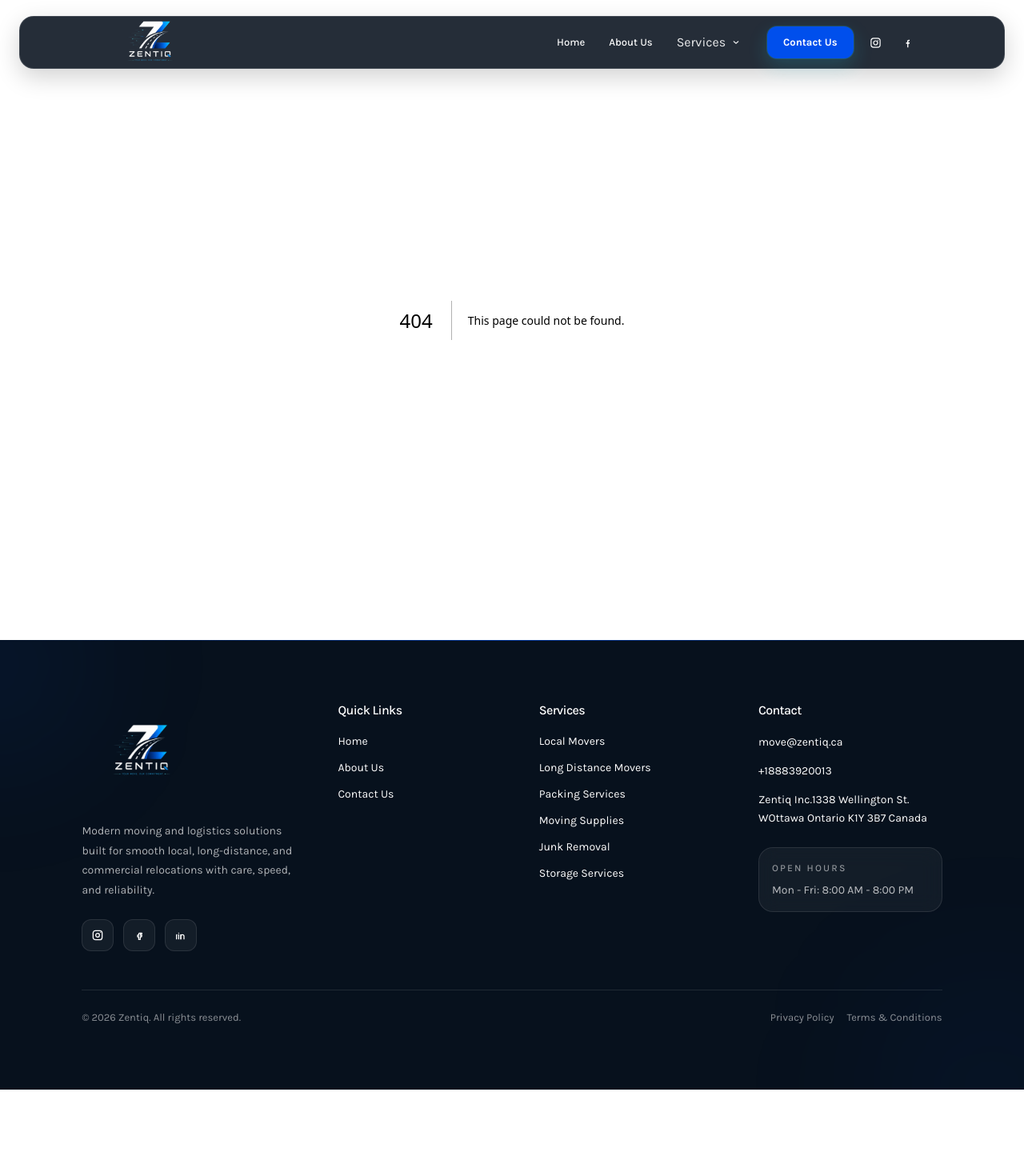
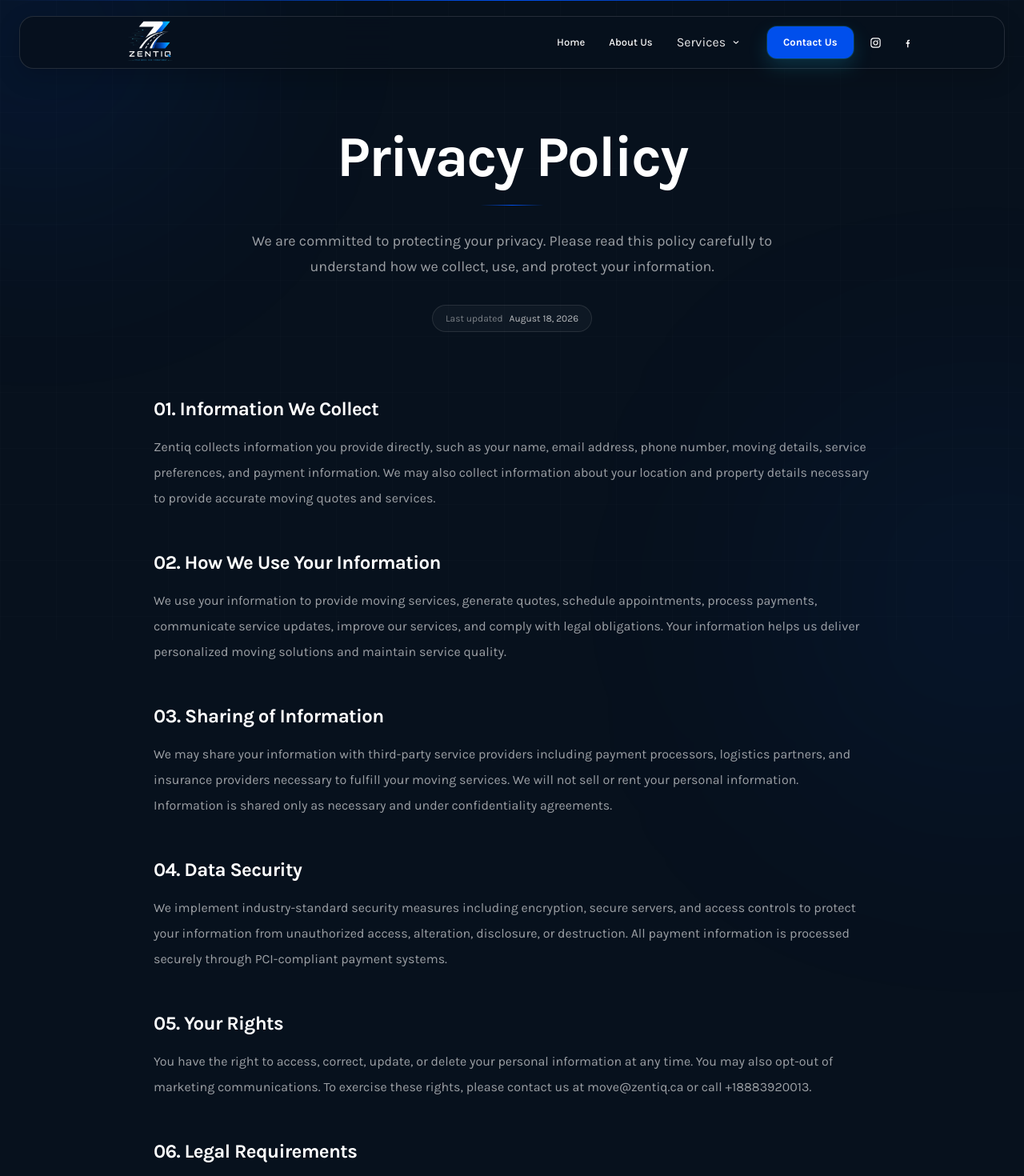
Before and after one commit to godigigo/Zentiq, a Next.js app in the folder client/: page /privacy-policy in a window 1280 px wide. Before the commit this address had no page. Shown: the top 1470 px of the page at 80% size. Before the commit the page ends 1362 px from the top, so only its background shows below. Built offline with nearby package versions, Linux system fonts and the light colour scheme; a web font is replaced by a local one.

Commit message:
feat: add privacy and policy page

```diff
--- /dev/null
+++ b/client/src/app/privacy-policy/page.jsx
@@ -0,0 +1,165 @@
+"use client";
+
+import Link from "next/link";
+
+const sections = [
+  {
+    number: "01",
+    title: "Information We Collect",
+    content:
+      "Zentiq collects information you provide directly, such as your name, email address, phone number, moving details, service preferences, and payment information. We may also collect information about your location and property details necessary to provide accurate moving quotes and services.",
+  },
+  {
+    number: "02",
+    title: "How We Use Your Information",
+    content:
+      "We use your information to provide moving services, generate quotes, schedule appointments, process payments, communicate service updates, improve our services, and comply with legal obligations. Your information helps us deliver personalized moving solutions and maintain service quality.",
+  },
+  {
+    number: "03",
+    title: "Sharing of Information",
+    content:
+      "We may share your information with third-party service providers including payment processors, logistics partners, and insurance providers necessary to fulfill your moving services. We will not sell or rent your personal information. Information is shared only as necessary and under confidentiality agreements.",
+  },
+  {
+    number: "04",
+    title: "Data Security",
+    content:
+      "We implement industry-standard security measures including encryption, secure servers, and access controls to protect your information from unauthorized access, alteration, disclosure, or destruction. All payment information is processed securely through PCI-compliant payment systems.",
+  },
+  {
+    number: "05",
+    title: "Your Rights",
+    content:
+      "You have the right to access, correct, update, or delete your personal information at any time. You may also opt-out of marketing communications. To exercise these rights, please contact us at move@zentiq.ca or call +18883920013.",
+  },
+  {
+    number: "06",
+    title: "Legal Requirements",
+    content:
+      "We may disclose your information when required by law, court order, or governmental authority. We may also disclose information if necessary to protect our legal rights, prevent fraud, enforce our agreements, or protect the safety of our users and services.",
+  },
+  {
+    number: "07",
+    title: "Cookies and Tracking",
+    content:
+      "Our website uses cookies to enhance user experience, track website performance, and analyze usage patterns. You can control cookie settings through your browser. We do not use cookies to collect sensitive personal information without your consent.",
+  },
+  {
+    number: "08",
+    title: "Third-Party Links",
+    content:
+      "Our website may contain links to third-party websites. We are not responsible for their privacy practices. We encourage you to review the privacy policies of any third-party sites before providing your information.",
+  },
+  {
+    number: "09",
+    title: "Children's Privacy",
+    content:
+      "Zentiq does not knowingly collect personal information from children under 18 years old. If we become aware that a child has provided us with personal information, we will delete such information immediately and terminate the child's account.",
+  },
+  {
+    number: "10",
+    title: "Changes to This Policy",
+    content:
+      "We may update this Privacy Policy from time to time to reflect changes in our practices, technology, legal requirements, or other factors. The latest version will always be posted on our website with the effective date. Your continued use of our services constitutes acceptance of these changes.",
+  },
+];
+
+export default function PrivacyPolicy() {
+  return (
+    <main className="min-h-screen bg-[#07111d] text-white">
+      {/* Top line */}
+      <div className="pointer-events-none fixed inset-x-0 top-0 z-50 h-px bg-gradient-to-r from-transparent via-[#004FEC] to-transparent" />
+
+      {/* Background glow */}
+      <div className="pointer-events-none fixed -left-40 -top-40 h-[420px] w-[420px] rounded-full bg-[#004FEC]/10 blur-[130px]" />
+
+      <div className="pointer-events-none fixed -bottom-40 -right-40 h-[420px] w-[420px] rounded-full bg-[#004FEC]/10 blur-[140px]" />
+
+      {/* Grid background */}
+      <div
+        className="pointer-events-none fixed inset-0 opacity-[0.025]"
+        style={{
+          backgroundImage:
+            "linear-gradient(rgba(255,255,255,0.5) 1px, transparent 1px), linear-gradient(90deg, rgba(255,255,255,0.5) 1px, transparent 1px)",
+          backgroundSize: "70px 70px",
+        }}
+      />
+
+      <div className="site-container relative z-10 py-16 md:py-20 lg:py-24">
+        {/* Header */}
+        <header className="mx-auto mt-10 mb-14 max-w-4xl text-center md:mt-16 md:mb-20">
+          {/* Legal badge */}
+
+
+          {/* Heading */}
+          <h1 className="mb-6 text-4xl font-bold tracking-[-0.03em] sm:text-5xl md:text-6xl lg:text-7xl">
+            Privacy Policy
+          </h1>
+
+          {/* Accent line */}
+          <div className="mx-auto mb-7 h-px w-20 bg-gradient-to-r from-transparent via-[#004FEC] to-transparent" />
+
+          {/* Intro paragraph */}
+          <p className="mx-auto max-w-2xl text-base leading-7 text-white/60 sm:text-lg sm:leading-8">
+            We are committed to protecting your privacy. Please read this
+            policy carefully to understand how we collect, use, and protect
+            your information.
+          </p>
+
+          {/* Updated info */}
+          <div className="mt-8 inline-flex items-center gap-2 rounded-full border border-white/10 bg-white/[0.03] px-4 py-2 text-xs text-white/45">
+            <span>Last updated</span>
+            <span className="text-white/70">August 18, 2026</span>
+          </div>
+        </header>
+
+        {/* Main content */}
+        <div className="mx-auto max-w-4xl">
+          <div className="space-y-12">
+            {sections.map((section) => (
+              <section key={section.number}>
+                <h2 className="mb-4 text-xl font-semibold tracking-tight text-white sm:text-2xl">
+                  {section.number}. {section.title}
+                </h2>
+
+                <p className="text-[15px] leading-7 text-white/60 sm:text-base sm:leading-8">
+                  {section.content}
+                </p>
+              </section>
+            ))}
+          </div>
+
+          {/* Legal notice */}
+          <div className="mt-14 border-t border-white/[0.08] pt-8">
+            <h3 className="mb-3 text-sm font-semibold text-white">
+              Important Notice
+            </h3>
+
+            <p className="text-sm leading-7 text-white/50">
+              By continuing to access or use the Zentiq website and services,
+              you acknowledge that you have read, understood, and agreed to
+              this Privacy Policy. If you have any questions regarding how we
+              collect, use, or protect your information, please contact our
+              team.
+            </p>
+          </div>
+
+          {/* Bottom navigation */}
+          <div className="mt-12 flex justify-start border-t border-white/[0.08] pt-8">
+            <Link
+              href="/"
+              className="group inline-flex items-center gap-2 text-sm font-medium text-white/60 transition-colors duration-200 hover:text-[#4d83ff]"
+            >
+              <span className="transition-transform duration-200 group-hover:-translate-x-1">
+                ←
+              </span>
+
+              Back to Home
+            </Link>
+          </div>
+        </div>
+      </div>
+    </main>
+  );
+}
```
